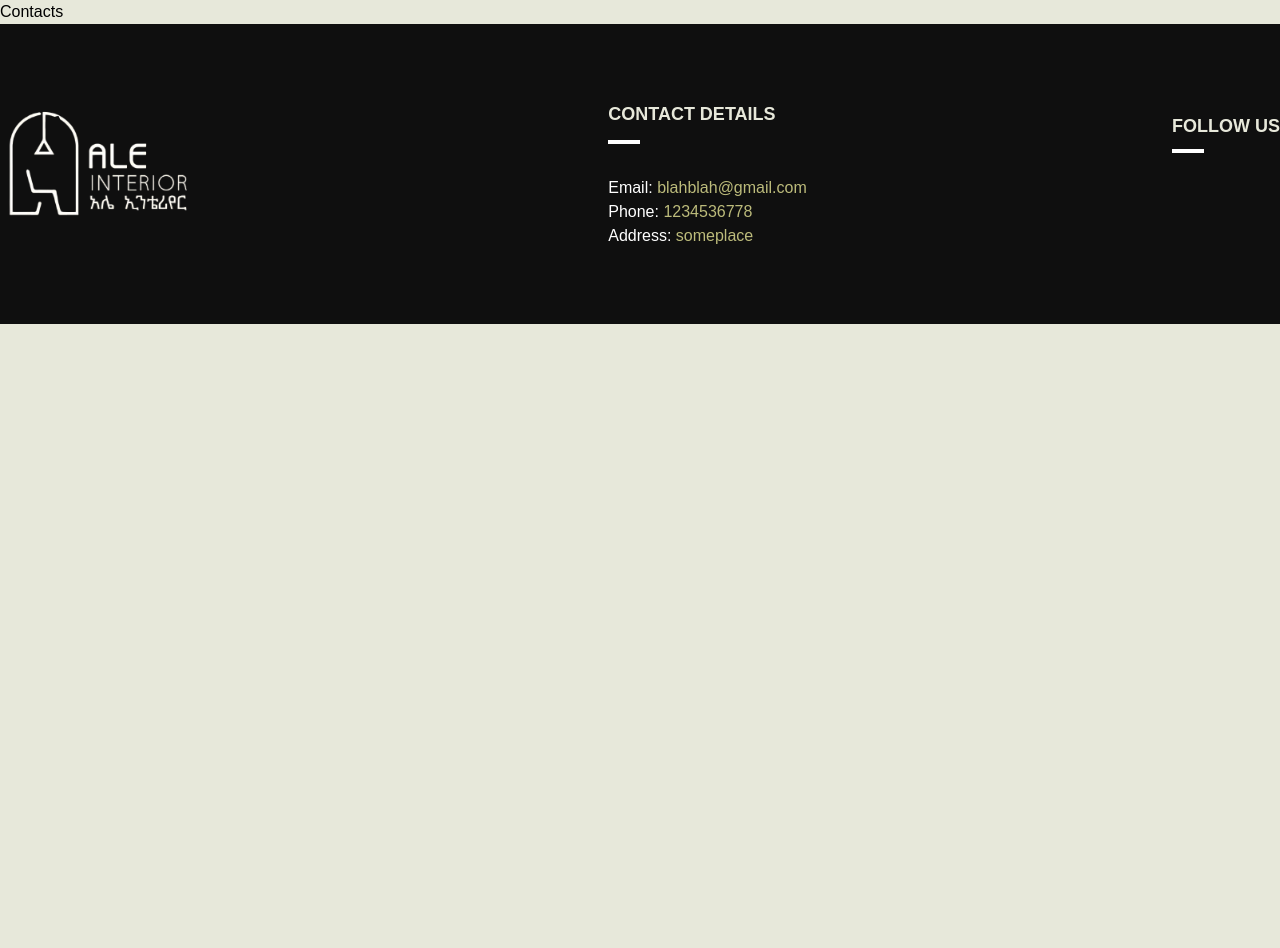
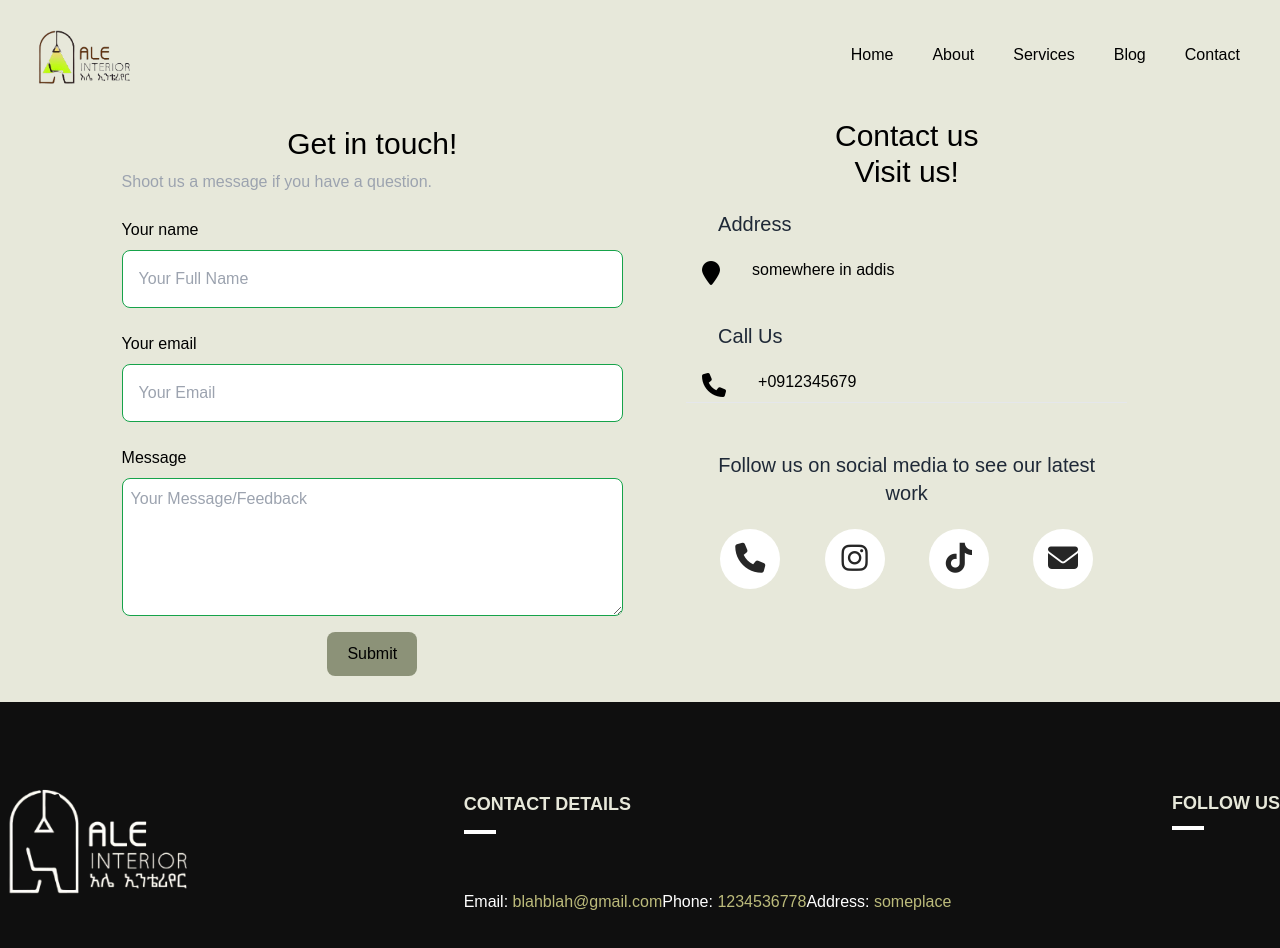
Before and after one commit to ElnatanSamuel/Ale-interior, a React (Create React App) app in the folder client/: page /contacts in a window 1280 px wide. Shown: the top 948 px of the page. Before the commit the page ends 800 px from the top, so only its background shows below. Built offline with nearby package versions, Linux system fonts and the light colour scheme.

Commit message:
Contactus

```diff
--- a/client/public/index.html
+++ b/client/public/index.html
@@ -3,6 +3,9 @@
   <head>
     <meta charset="utf-8" />
     <link rel="icon" href="%PUBLIC_URL%/favicon.ico" />
+    <link rel="stylesheet" href="https://use.fontawesome.com/releases/v5.6.3/css/all.css" integrity="sha384-UHRtZLI+pbxtHCWp1t77Bi1L4ZtiqrqD80Kn4Z8NTSRyMA2Fd33n5dQ8lWUE00s/" crossorigin="anonymous">
+    <link rel="stylesheet" href="https://cdnjs.cloudflare.com/ajax/libs/font-awesome/6.3.0/css/all.min.css" integrity="sha512-SzlrxWUlpfuzQ+pcUCosxcglQRNAq/DZjVsC0lE40xsADsfeQoEypE+enwcOiGjk/bSuGGKHEyjSoQ1zVisanQ==" crossorigin="anonymous" referrerpolicy="no-referrer" />
+
     <meta name="viewport" content="width=device-width, initial-scale=1" />
     <meta name="theme-color" content="#000000" />
     <meta
--- /dev/null
+++ b/client/src/components/Contact Us/Contact.js
@@ -0,0 +1,114 @@
+import React from 'react';
+import "./Contacts.scss";
+import NavBar from './../../components/NavbarMain/NavbarMain'
+
+export default class Contact extends React.Component {
+  constructor(props) {
+    super(props);
+    this.state = { feedback: '', name: '', email: '' };
+    this.handleChange = this.handleChange.bind(this);
+    this.handleSubmit = this.handleSubmit.bind(this);
+    this.sendFeedback = this.sendFeedback.bind(this);
+  }
+
+  render() {
+    return (
+      <div className='contactsMain'>
+
+      <NavBar/>
+       <div className='contact'>
+      <form className="test-mailing">
+        <h2 className='text-2xl mt-2 md:text-3xl text-center'>Get in touch!</h2>
+        <h3 className='mb-4 text-gray-400'>Shoot us a message if you have a question.</h3>
+
+        <lable>Your name </lable> <input
+          type="text"
+          name="name"
+          placeholder="Your Full Name"
+          value={this.state.name}
+          onChange={this.handleChange}
+          required className='p-4 rounded-lg mb-4 border border-green-600 focus:border-green-900 focus:outline-none'
+        />
+        {/* Input field for Email */}
+        <lable>Your email </lable>  <input
+          type="email"
+          name="email"
+          placeholder="Your Email"
+          value={this.state.email}
+          onChange={this.handleChange}
+          required className='border border-green-600 focus:border-green-900 focus:outline-none p-4 rounded-lg mb-4'
+          />
+     <lable>Message </lable><textarea
+          type="text"
+          name="feedback"
+          placeholder="Your Message/Feedback"
+          rows='5' cols='10'
+          value={this.state.feedback}
+          onChange={this.handleChange}
+          required  className='p-2 rounded-lg mb-2 border border-green-600 focus:border-green-900 focus:outline-none'
+          />
+        <input type="button" value="Submit" className="btn rounded-lg" onClick={this.handleSubmit} />
+      </form>
+      <div className='contactUs'>
+      <h1  className='text-3xl text-center'>Contact us </h1>
+
+  <h2  className='text-3xl mb-4 text-center'>Visit us! </h2>
+  <div>
+  <h3  className='text-xl px-8 my-5 text-gray-800 '> Address</h3>
+ <div className='flex gap-8 px-4'> <a href="#" className='text-2xl hover:text-blue-600'>
+      <i class="fa fa-map-marker icon" ></i>    </a>
+      <p> somewhere in addis </p>
+      </div>
+      <h3  className='px-8 text-xl my-5  mt-8 text-gray-800 '> Call Us</h3>
+ <div className='flex gap-8 px-4'> <a href="#" className='text-2xl hover:text-green-600'>
+      <i class="fa-solid fa-phone icon" ></i>    </a>
+      <p> +0912345679 </p>
+      </div>
+      <hr/>
+</div>
+<h3 className='text-xl px-8 text-center mt-12 text-gray-800'>Follow us on social media to see our latest work</h3>
+      <ul>
+         <li>
+    <a href="#">
+      <i class="fa-solid fa-phone icon"></i>    </a>
+  </li>
+  <li>
+    <a href="#"><i class="fab fa-instagram icon"></i></a>
+  </li>
+  <li>
+    <a href="#"><i class="fab fa-tiktok icon"></i></a></li>
+  <li>     <a href="mailto:mail@gmail.com" target="_blank" class="side">
+      <i class="fa-solid fa-envelope icon"></i>
+    </a> </li>
+    </ul>
+    </div>
+      </div>
+      </div>
+    )
+  }
+
+  handleChange(event) {
+    this.setState({ [event.target.name]: event.target.value });
+  }
+
+  handleSubmit() {
+    const templateId = 'template_e8miylj'; // Replace 'template_id' with your actual template ID
+    this.sendFeedback(templateId, {
+      message: this.state.feedback,
+      from_name: this.state.name,
+      reply_to: this.state.email
+    });
+  }
+
+  sendFeedback(templateId, variables) {
+  const serviceId= 'service_zj26u3z'
+    window.emailjs.send(
+     serviceId,
+      templateId,
+      variables
+    ).then(res => {
+      console.log('Email successfully sent!');
+    })
+    .catch(err => console.error('Oh well, you failed. Here some thoughts on the error that occurred:', err));
+  }
+}
--- /dev/null
+++ b/client/src/components/Contact Us/Contacts.scss
@@ -0,0 +1,125 @@
+.contactsMain{
+    margin-top: 2%;
+ }
+.contact{
+    margin: auto;
+    width: 85%;
+    display: flex;
+    height: fit-content;
+    padding: 2%;
+    gap: 2rem;
+}
+.contact form{
+    display: flex;
+    width: 50%;
+    flex-direction: column;
+    gap:0.5rem;
+}
+.btn{
+    background-color: #3e482588;
+    width: fit-content;
+    margin: auto;
+    padding: 2% 4%;
+}
+.btn:hover{
+    background-color: #3e4825;
+    color: whitesmoke;
+}
+.contactUs{
+    padding: 0% 3%;
+    width: 50%;
+}
+@media only screen and (max-width:768px) {
+    .contact{
+        margin: auto;
+        width: 100%;
+        display: flex;
+        justify-content: center;
+        flex-direction: column;
+        padding: 2%;
+
+    }
+    .contact form{
+        width: 90%;
+        margin: auto;
+        }
+        .contactUs{
+            padding: 0% 3%;
+            width: 100%;
+        }
+        .contactUs h1{
+            display: none;
+
+        }
+        ul{
+            margin-bottom: 5%;
+        }
+}
+
+ul{
+    display: flex;
+    justify-content: space-evenly;
+    margin-top: 5%;
+}
+ul li a {
+    width: 60px;
+    height: 60px;
+    background-color: #fff;
+text-align: center;
+line-height: 60px;
+font-size: 30px;
+margin: 0 10px;
+display: block;
+border-radius: 50%;
+position: relative;
+overflow: hidden;
+
+z-index: 1;
+}
+
+ul li a .icon {
+position: relative;
+color: #262626;
+transition: .5s;
+z-index: 3;
+}
+
+ul li a:hover .icon {
+color: #fff;
+
+transform: rotateY(360deg);
+}
+
+ul li a:before {
+content: "";
+position: absolute;
+top: 100%;
+left: 0;
+width: 100%;
+border: none;
+height: 100%;
+background: #f00;
+transition: .5s;
+z-index: 2;
+}
+
+ul li a:hover:before {
+top: 0;
+}
+
+ul li:nth-child(1) a:before{
+    border: none;
+background: rgb(16, 201, 16);
+}
+
+ul li:nth-child(2) a:before{
+    background:linear-gradient(45deg, #405de6, #5851db, #833ab4, #c13584, #e1306c, #fd1d1d);
+}
+
+ul li:nth-child(3) a:before {
+    background: linear-gradient(90deg, rgba(255,0,80,1) 0%, rgba(0,242,234,1) 36%, rgba(0,0,0,1) 100%);
+}
+
+ul li:nth-child(4) a:before {
+background: #dd4b39;
+}
--- a/client/src/pages/ContactsPage/Contacts.js
+++ b/client/src/pages/ContactsPage/Contacts.js
@@ -1,8 +1,10 @@
 import React from "react";
-import "./Contacts.scss";
+import Contact from './../../components/Contact Us/Contact';
 
 const Contacts = () => {
-  return <div>Contacts</div>;
+  return (
+    <Contact/>
+  );
 };
 
 export default Contacts;
```
Also changed, not shown: 1 other file (tests, documents, lock files or other folders).
